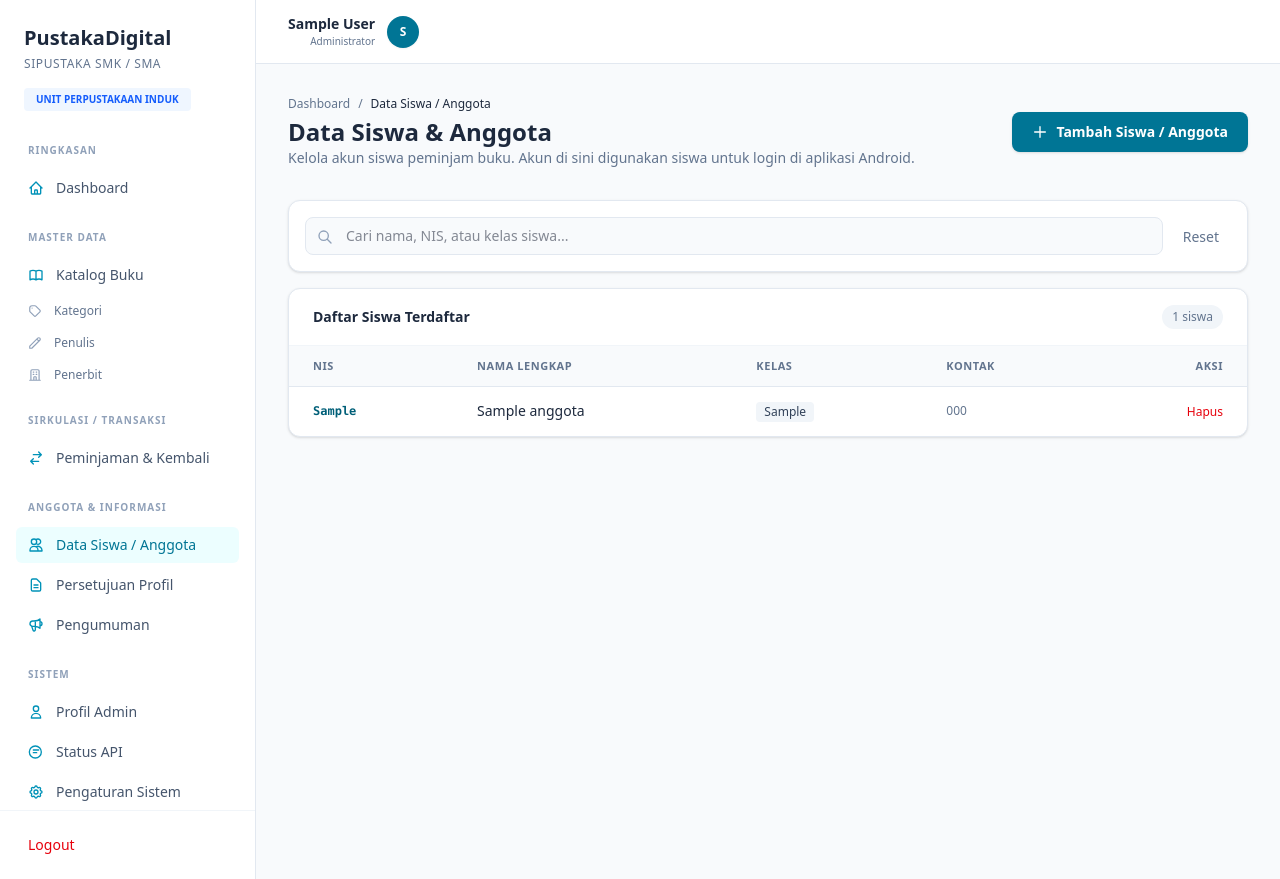
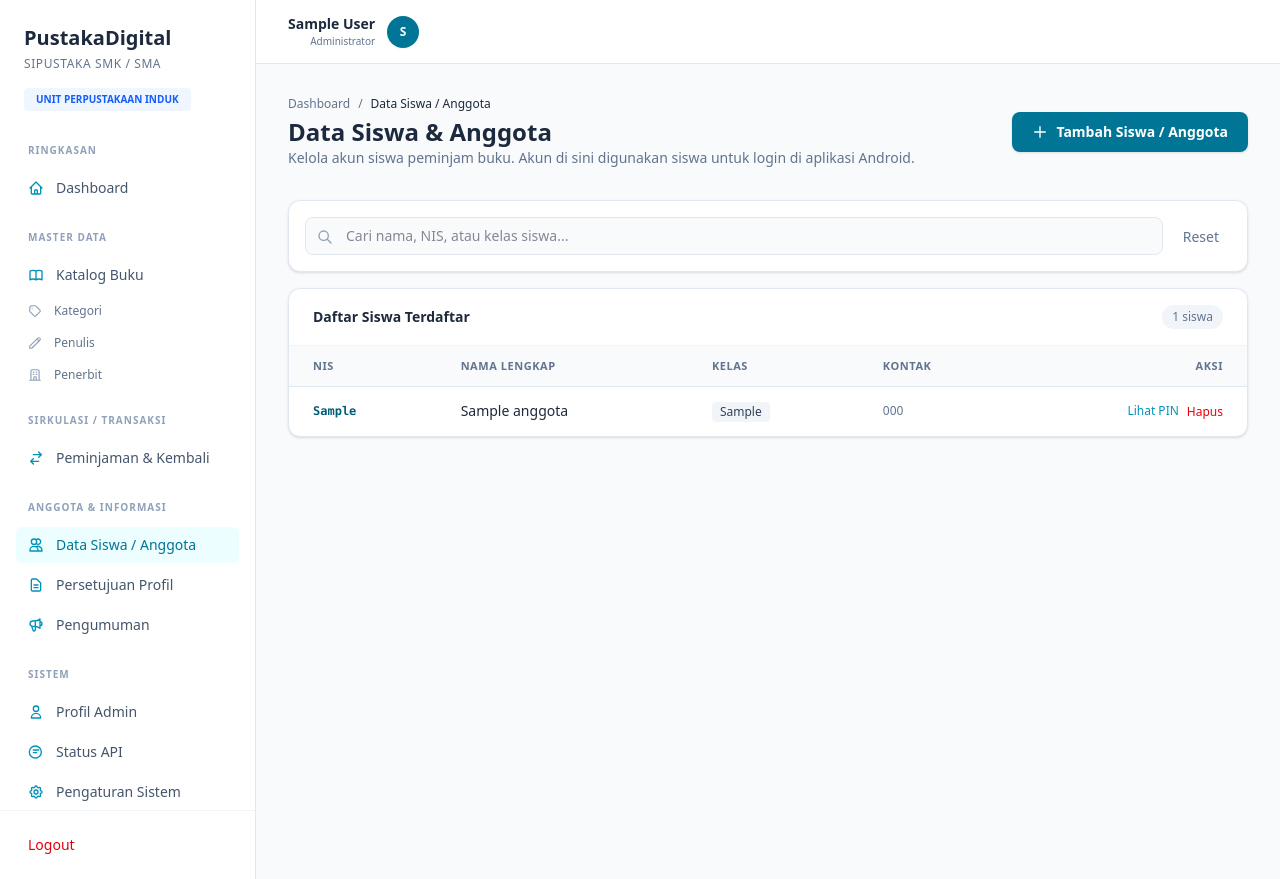
Before and after one commit to fadhlanel/rest-api-perpustakaan, a Laravel app: page /admin/anggota in a window 1280 px wide. Run offline with Laravel 12, Linux system fonts and the light colour scheme; a user stored in the database is signed in; tables that the repository leaves empty hold one stand-in row (values such as "Sample post"); style sheets or scripts are compiled from the project's sources.

Commit message:
Admin: show PIN hash for anggota, expose sinopsis/ringkasan in admin buku form
- Add AnggotaController::showPin() returning PIN hash for admin
- Add route admin.anggota.showPin
- Add 'Lihat PIN' button in admin anggota index with JS fetch
- Admin buku form includes sinopsis & ringkasan fields (validation, store, update)
- Admin buku index passes sinopsis/ringkasan to view (compact)
- PeminjamanResource already exposes durasi_hari_total, sisa_hari, hari_berjalan

```diff
--- a/app/Http/Controllers/Admin/AnggotaController.php
+++ b/app/Http/Controllers/Admin/AnggotaController.php
@@ -62,4 +62,13 @@ class AnggotaController extends Controller
 
         return back()->with('success', 'Anggota berhasil dihapus.');
     }
+
+    public function showPin(Anggota $anggota)
+    {
+        return response()->json([
+            'nis' => $anggota->nis,
+            'nama' => $anggota->nama,
+            'pin_hash' => $anggota->pin,
+        ]);
+    }
 }
--- a/resources/views/admin/anggota/index.blade.php
+++ b/resources/views/admin/anggota/index.blade.php
@@ -59,11 +59,14 @@
                                 {{ $item->telepon ?: ($item->email ?: '-') }}
                             </td>
                             <td class="py-3.5 px-6 text-right">
-                                <form method="POST" action="{{ route('admin.anggota.destroy', $item) }}" data-confirm="Hapus siswa {{ $item->nama }}? Jika siswa sedang login di aplikasi, sesinya akan langsung berakhir.">
-                                    @csrf
-                                    @method('DELETE')
-                                    <button type="submit" class="text-xs font-medium text-red-600 hover:text-red-800 hover:underline">Hapus</button>
-                                </form>
+                                <div class="flex justify-end items-center gap-2">
+                                    <button type="button" onclick="viewPin('{{ route('admin.anggota.showPin', $item) }}', '{{ $item->nis }}')" class="text-xs font-medium text-cyan-600 hover:text-cyan-800 hover:underline">Lihat PIN</button>
+                                    <form method="POST" action="{{ route('admin.anggota.destroy', $item) }}" data-confirm="Hapus siswa {{ $item->nama }}? Jika siswa sedang login di aplikasi, sesinya akan langsung berakhir.">
+                                        @csrf
+                                        @method('DELETE')
+                                        <button type="submit" class="text-xs font-medium text-red-600 hover:text-red-800 hover:underline">Hapus</button>
+                                    </form>
+                                </div>
                             </td>
                         </tr>
                     @empty
@@ -121,5 +124,21 @@
       // abaikan
     }
   }
+
+  async function viewPin(url, nis) {
+    try {
+      const res = await fetch(url, {
+        headers: {
+          'X-Requested-With': 'XMLHttpRequest',
+          'Accept': 'application/json',
+        },
+      });
+      if (!res.ok) throw new Error('Gagal mengambil data.');
+      const data = await res.json();
+      alert(`NIS: ${data.nis}\nNama: ${data.nama}\nPIN (hash): ${data.pin_hash}`);
+    } catch (e) {
+      alert('Gagal memuat data PIN.');
+    }
+  }
 </script>
 @endsection
--- a/routes/web.php
+++ b/routes/web.php
@@ -44,7 +44,7 @@ Route::prefix('admin')->name('admin.')->group(function () {
         Route::delete('master/{type}/{id}', [MasterController::class, 'destroy'])->name('master.destroy');
         Route::resource('anggota', AnggotaController::class)
             ->parameters(['anggota' => 'anggota'])
-            ->only(['index', 'create', 'store', 'update', 'destroy']);
+            ->only(['index', 'create', 'store', 'update', 'destroy', 'showPin']);
         Route::resource('pengumuman', PengumumanController::class)->only(['index', 'store', 'update', 'destroy']);
 
         Route::get('permintaan-profil', [PermintaanEditController::class, 'index'])->name('permintaan.index');
```
